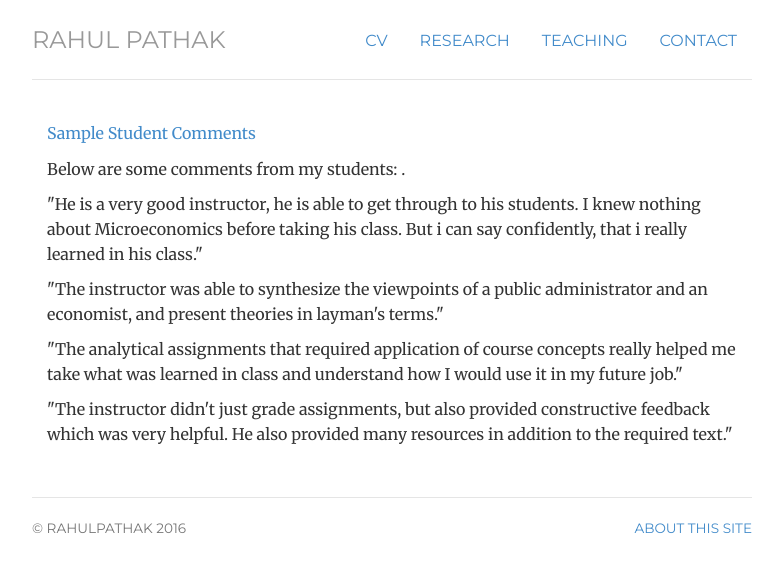
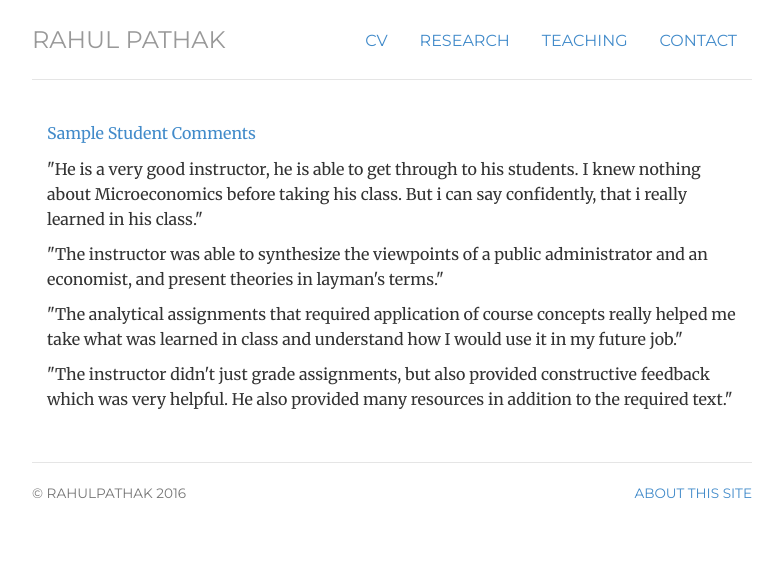
Before and after one commit to pathak-rahul/pathak-rahul.github.io, a Jekyll site: the page built from feedback/index.html, in a window 1280 px wide. Shown: the top 572 px of the page, without its empty margins (248-1031 px from the left). Built offline with Jekyll 4.4.1, drawn with Linux system fonts in a browser that asks for light colours.

Commit message:
Update index.html

```diff
--- a/feedback/index.html
+++ b/feedback/index.html
@@ -16,10 +16,6 @@ title: feedback
 	</div>
 	<div itemscope itemtype="http://data-vocabulary.org/Person" class="col-sm-12">
 
-<p class-"lead"> Below are some comments from my students:
-
-.
-</p>
 
 <p class-"lead"> "He is a very good instructor, he is able to get through to his students. I knew nothing about Microeconomics before taking his class. But i can say confidently, that i really
 learned in his class."
```
